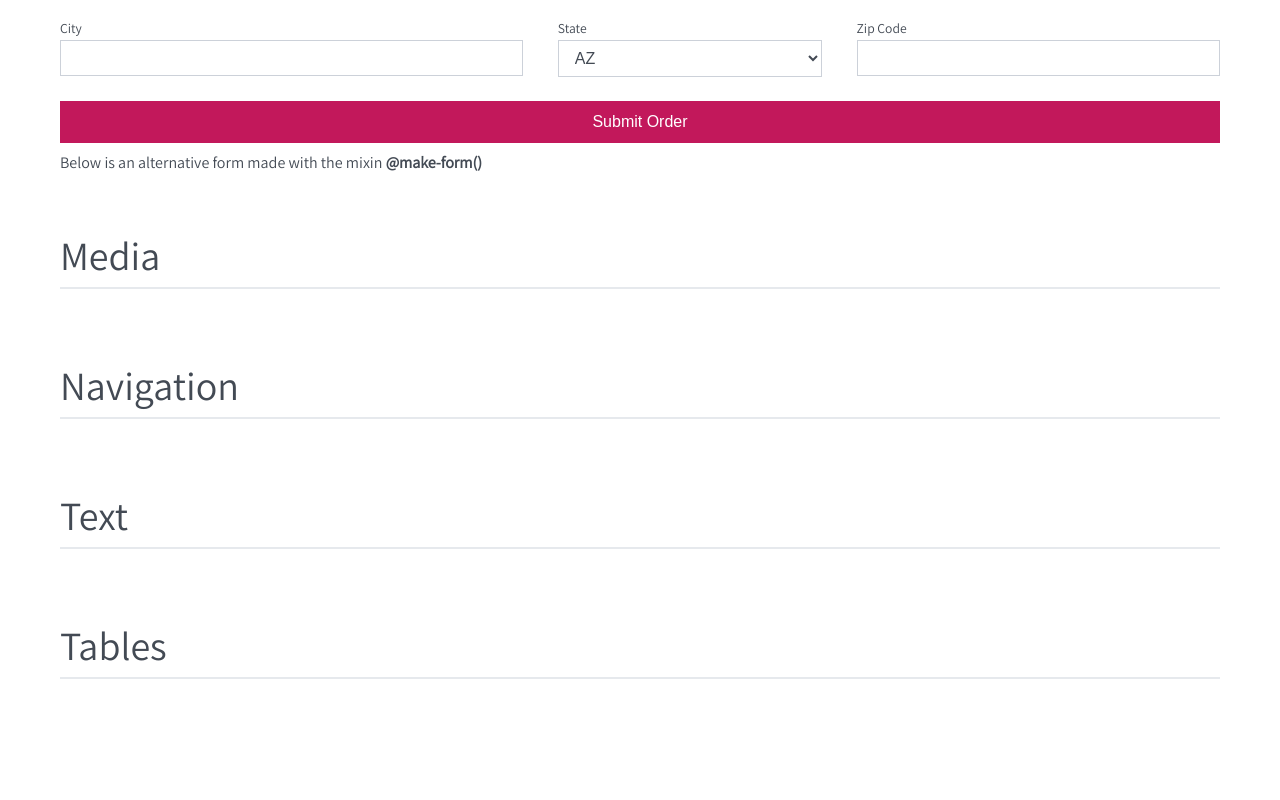
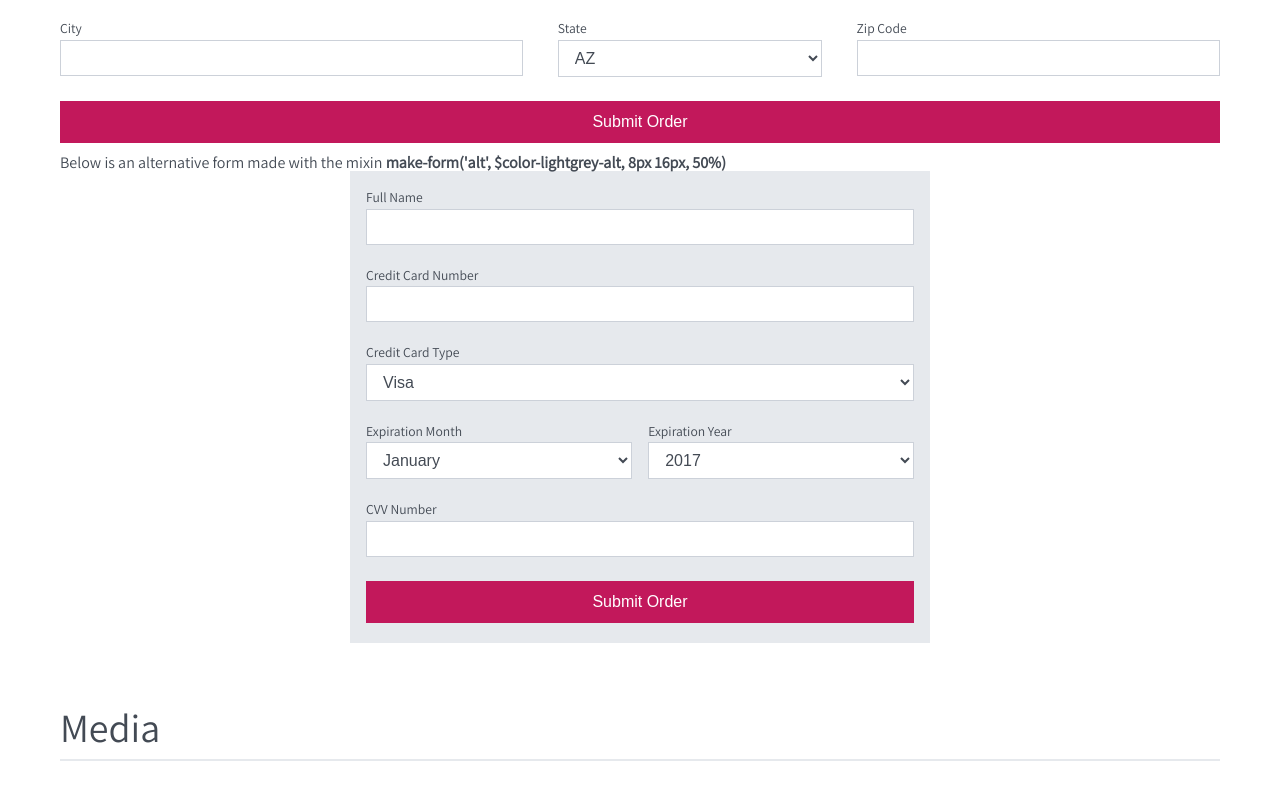
Before and after one commit to aschmelyun/endive, a website: page index.html in a window 1280 px wide. Shown: the part 2414-3214 px from the top of the page. Before the commit the page ends 3105 px from the top, so only its background shows below. Drawn offline with Linux system fonts and the light colour scheme; a web font is replaced by a local one.

Commit message:
Changed make-form mixin slightly, added alt form to demo

```diff
--- a/index.html
+++ b/index.html
@@ -161,14 +161,73 @@
                 </div>
             </div>
             <div class="row">
-                <div class="col col-12 text-right">
-                    <input type="submit" value="Submit Order">
+                <input type="submit" value="Submit Order">
+            </div>
+        </form>
+        <p class="note">Below is an alternative form made with the mixin <b>make-form('alt', $color-lightgrey-alt, 8px 16px, 50%)</b></p>
+        <form class="form-alt">
+            <div class="row">
+                <label for="full_name">Full Name</label>
+                <input type="text" id="full_name">
+            </div>
+            <div class="row">
+                <label for="cc_number">Credit Card Number</label>
+                <input type="text" id="cc_number">
+            </div>
+            <div class="row">
+                <label for="cc_type">Credit Card Type</label>
+                <select id="cc_type">
+                    <option value="Visa">Visa</option>
+                    <option value="Mastercard">Mastercard</option>
+                    <option value="Amex">American Express</option>
+                    <option value="Discover">Discover</option>
+                </select>
+            </div>
+            <div class="row">
+                <div class="col col-6">
+                    <label for="exp_month">Expiration Month</label>
+                    <select id="exp_month">
+                        <option value="01">January</option>
+                        <option value="02">February</option>
+                        <option value="03">March</option>
+                        <option value="04">April</option>
+                        <option value="05">May</option>
+                        <option value="06">June</option>
+                        <option value="07">July</option>
+                        <option value="08">August</option>
+                        <option value="09">September</option>
+                        <option value="10">October</option>
+                        <option value="11">November</option>
+                        <option value="12">December</option>
+                    </select>
+                </div>
+                <div class="col col-6">
+                    <label for="exp_year">Expiration Year</label>
+                    <select id="exp_year">
+                        <option value="2017">2017</option>
+                        <option value="2018">2018</option>
+                        <option value="2019">2019</option>
+                        <option value="2020">2020</option>
+                        <option value="2021">2021</option>
+                        <option value="2022">2022</option>
+                        <option value="2023">2023</option>
+                        <option value="2024">2024</option>
+                        <option value="2025">2025</option>
+                        <option value="2026">2026</option>
+                        <option value="2027">2027</option>
+                        <option value="2028">2028</option>
+                        <option value="2029">2029</option>
+                        <option value="2030">2030</option>
+                    </select>
                 </div>
             </div>
-        </form>
-        <p class="note">Below is an alternative form made with the mixin <b>@make-form()</b></p>
-        <form class="form-alt">
-
+            <div class="row">
+                <label for="cc_cvv">CVV Number</label>
+                <input type="text" id="cc_cvv">
+            </div>
+            <div class="row">
+                <input type="submit" value="Submit Order">
+            </div>
         </form>
     </div>
     <div class="row row-margin-top-4">
--- a/src/mixins/_forms.scss
+++ b/src/mixins/_forms.scss
@@ -1,6 +1,8 @@
 @mixin make-form(
   $title,
   $background: $input-background,
+  $padding: $input-padding,
+  $form-width: 100%,
   $label-color: $input-label-color,
   $text-color: $input-color,
   $label-size: $input-label-font-size,
@@ -9,11 +11,11 @@
   $border: $input-border,
   $border-radius: $input-border-radius,
   $border-focus: $input-border-focus,
-  $form-width: 100%,
   $row-margin: $input-row-margin
 ) {
   .form-#{$title} {
     background: $background;
+    padding: $padding;
     width: $form-width;
     margin: 0 auto;
 
--- a/src/partials/_forms.scss
+++ b/src/partials/_forms.scss
@@ -1,8 +1,12 @@
 form {
   background: $input-background;
 
+  .row {
+    padding: 12px 0;
+  }
+
   .col {
-    padding: 12px 0;
+    padding: 0;
   }
 
   label {
@@ -45,4 +49,4 @@ form {
   }
 }
 
-@include make-form('alt');
+@include make-form('alt', $color-lightgrey-alt, 8px 16px, 50%);
```
Also changed, not shown: build/endive.css, build/endive.min.css.
